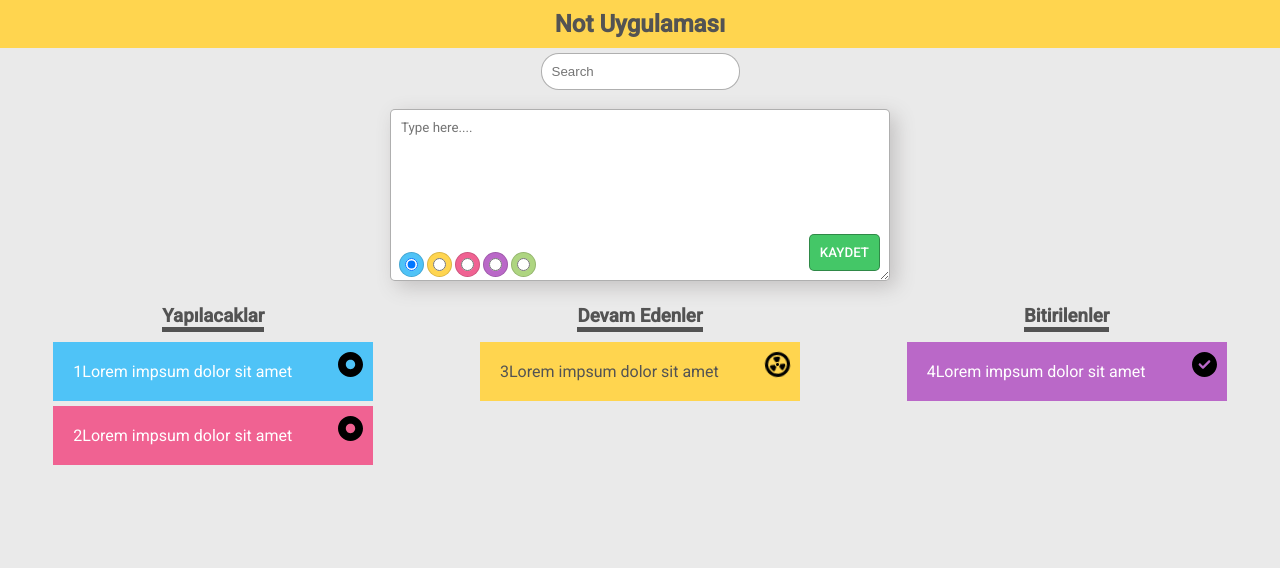
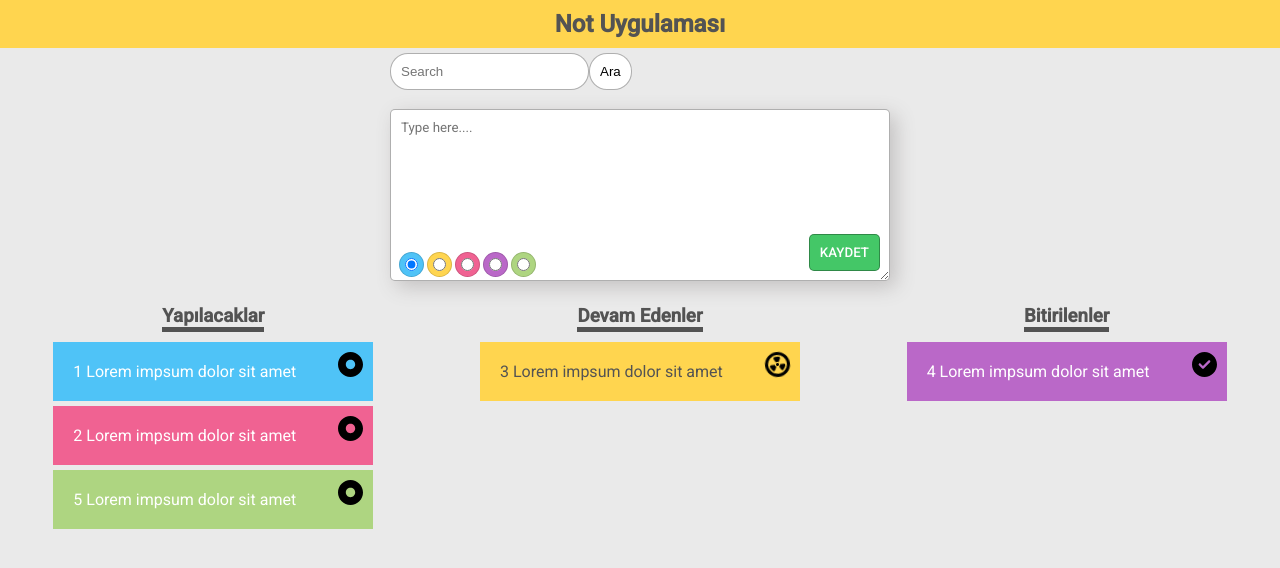
Before and after one commit to hberkayaktas/React-Note-App, a React (Create React App) app: page / in a window 1280 px wide. Shown: the top 568 px of the page. Built offline with nearby package versions, Linux system fonts and the light colour scheme.

Commit message:
search filter added

```diff
--- a/src/components/Begin.js
+++ b/src/components/Begin.js
@@ -6,13 +6,21 @@ function Begin() {
   const items = useSelector((state) =>
     state.notes.items.filter((item) => item.status === "Keep")
   );
-  console.log(items);
+  const activeFilter = useSelector((state) => state.notes.activeFilter);
+
+  const filtered =  items.filter((item) => {
+    var ifade = new RegExp(activeFilter.filter,"gi");
+    if(ifade.test(item.content)){
+      return item;
+    }}
+    )
+  //console.log(items);
   return (
     <div className="col_md_4 x_center f_wrap">
       <h3>Devam Edenler</h3>
       <br />
       <div className="col w_100 x_center">
-        {items.map((item) => (
+        {filtered.map((item) => (
           <div
             key={item.id}
             className={`${item.color} p_4 w_75 mx_25 mb_5px card`}
--- a/src/components/Completed.js
+++ b/src/components/Completed.js
@@ -6,14 +6,22 @@ function Completed() {
   const items = useSelector((state) =>
     state.notes.items.filter((item) => item.status === "Completed")
   );
-  console.log(items);
+  const activeFilter = useSelector((state) => state.notes.activeFilter);
+
+  const filtered =  items.filter((item) => {
+    var ifade = new RegExp(activeFilter.filter,"gi");
+    if(ifade.test(item.content)){
+      return item;
+    }}
+    )
+ // console.log(items);
   return (
     <div className="col_md_4 x_center f_wrap">
       <h3>Bitirilenler</h3>
       <br />
 
       <div className="col w_100 x_center">
-        {items.map((item) => (
+        {filtered.map((item) => (
           <div key={item.id}  className={`${item.color} p_4 w_75 mx_25 mb_5px card`} >
             {item.content}
             <button className="btn_status" onClick={() => dispactch(toggle({ id: item.id }))}>
--- a/src/components/NotBegin.js
+++ b/src/components/NotBegin.js
@@ -7,13 +7,22 @@ function NotBegin() {
   const items = useSelector((state) =>
     state.notes.items.filter((item) => item.status === "Added")
   );
-  console.log(items);
+  const activeFilter = useSelector((state) => state.notes.activeFilter);
+
+  const filtered =  items.filter((item) => {
+    var ifade = new RegExp(activeFilter.filter,"gi");
+    if(ifade.test(item.content)){
+      return item;
+    }}
+    )
+  //console.log(activeFilter);
+  //console.log(filtered);
   return (
     <div className="col_md_4 x_center f_wrap">
       <h3>Yapılacaklar</h3>
       <br />
       <div className="col w_100 x_center">
-        {items.map((item) => (
+        {filtered.map((item) => (
           <div key={item.id}  className={`${item.color} p_4 w_75 mx_25 mb_5px card`}>
             {item.content}
             <button className="btn_status" onClick={() => dispactch(toggle({ id: item.id }))}>
--- a/src/components/Search.js
+++ b/src/components/Search.js
@@ -1,9 +1,25 @@
-import React from "react";
+import {useState} from "react";
+import { useDispatch } from "react-redux";
+import {changeActiveFilter} from "../redux/notes/notesSlice";
 
 function Search() {
+      const dispacth = useDispatch();
+      const [filter, setFilter] = useState("");
+      const handleSubmit = (e) => {
+            e.preventDefault();
+
+                  dispacth(changeActiveFilter({filter}));
+
+              // console.log({id:nanoid(), content,status:"Added",color:colorSheme});
+              // console.log(renk);
+
+      }
   return (
     <div className="row x_center y_center mt_5px">
-      <input type="text" className="search" placeholder="Search" />
+      <form onSubmit={handleSubmit}>
+      <input type="text" className="search" value={filter} placeholder="Search" onChange={(e) => setFilter(e.target.value)} />
+      <button className="search">Ara</button>
+      </form>
     </div>
   );
 }
--- a/src/redux/notes/notesSlice.js
+++ b/src/redux/notes/notesSlice.js
@@ -5,28 +5,35 @@ export const notesSlice = createSlice({
       initialState:{
             items:[{
                         id:1,
-                        content:"1Lorem impsum dolor sit amet",
+                        content:"1 Lorem impsum dolor sit amet",
                         status:"Added",
                         color:"bg-blue"
                   },
                   {
                         id:2,
-                        content:"2Lorem impsum dolor sit amet",
+                        content:"2 Lorem impsum dolor sit amet",
                         status:"Added",
                         color:"bg-pink"
                   },
                   {
+                        id:5,
+                        content:"5 Lorem impsum dolor sit amet",
+                        status:"Added",
+                        color:"bg-green"
+                  },
+                  {
                         id:3,
-                        content:"3Lorem impsum dolor sit amet",
+                        content:"3 Lorem impsum dolor sit amet",
                         status:"Keep",
                         color:"bg-orange"
                   },
                   {
                         id:4,
-                        content:"4Lorem impsum dolor sit amet",
+                        content:"4 Lorem impsum dolor sit amet",
                         status:"Completed",
                         color:"bg-purple"
                   }],
+            activeFilter:'',
       },
       reducers:{
             addNote: (state,action) => {
@@ -43,8 +50,11 @@ export const notesSlice = createSlice({
                         const filtered =state.items.filter((item)=> item.id !== id );
                         state.items = filtered;
                   }
-            }
+            },
+            changeActiveFilter : (state,action)=>{
+                  state.activeFilter = action.payload;
+            },
       },
 });
-export const {addNote,toggle} = notesSlice.actions;
+export const {addNote,toggle,changeActiveFilter} = notesSlice.actions;
 export default notesSlice.reducer;
```
